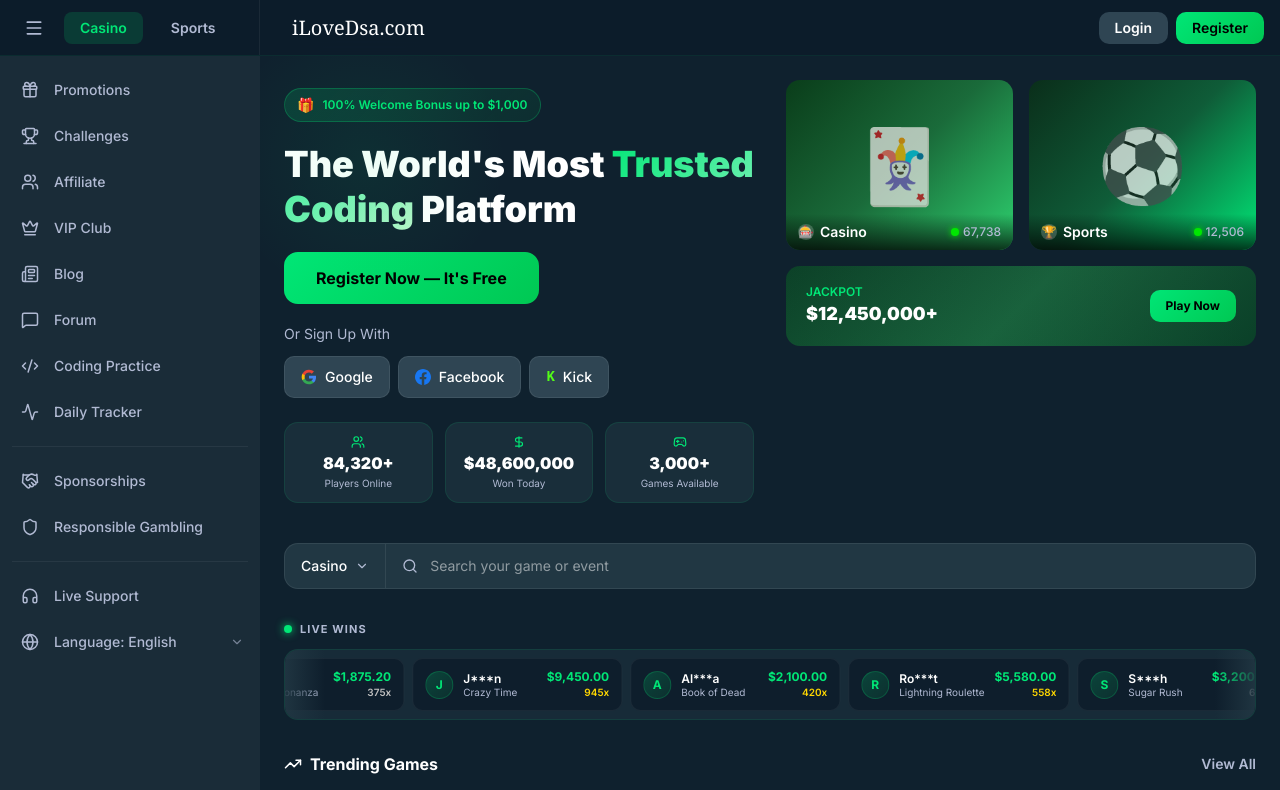
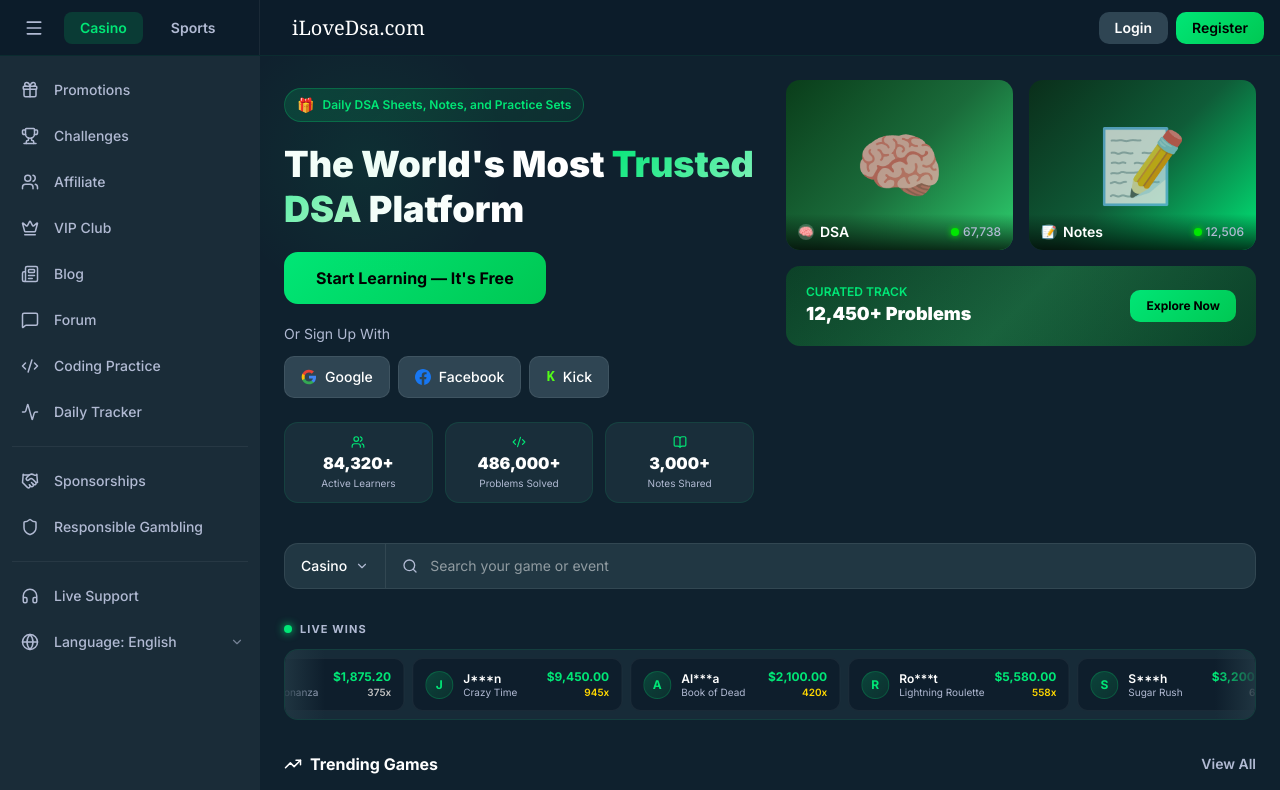
Before and after one commit to NitishLoveCode/NewUI, a Next.js app: page / in a window 1280 px wide. Shown: the top 790 px of the page. Built offline with nearby package versions, Linux system fonts and the light colour scheme.

Commit message:
changes made

```diff
--- a/components/hero/HeroSection.tsx
+++ b/components/hero/HeroSection.tsx
@@ -4,7 +4,7 @@
 import { motion, animate, useInView } from 'framer-motion';
 import PromoCard from './PromoCard';
 import SocialLoginButtons from './SocialLoginButtons';
-import { Users, DollarSign, Gamepad2 } from 'lucide-react';
+import { Users, Code2, BookOpen } from 'lucide-react';
 
 interface HeroSectionProps {
   onOpenAuth?: (tab: 'login' | 'register') => void;
@@ -43,9 +43,9 @@
 }
 
 const stats = [
-  { icon: Users, label: 'Players Online', value: 84_320, suffix: '+' },
-  { icon: DollarSign, label: 'Won Today', value: 48_600_000, prefix: '$', suffix: '' },
-  { icon: Gamepad2, label: 'Games Available', value: 3_000, suffix: '+' },
+  { icon: Users, label: 'Active Learners', value: 84_320, suffix: '+', prefix: '' },
+  { icon: Code2, label: 'Problems Solved', value: 486_000, suffix: '+', prefix: '' },
+  { icon: BookOpen, label: 'Notes Shared', value: 3_000, suffix: '+', prefix: '' },
 ];
 
 export default function HeroSection({ onOpenAuth }: HeroSectionProps) {
@@ -76,7 +76,7 @@
           >
             <span className="text-sm">🎁</span>
             <span className="text-xs font-semibold" style={{ color: '#00e676' }}>
-              100% Welcome Bonus up to $1,000
+              Daily DSA Sheets, Notes, and Practice Sets
             </span>
           </motion.div>
 
@@ -97,7 +97,7 @@
                 backgroundClip: 'text',
               }}
             >
-              {' '}Trusted Coding
+              {' '}Trusted DSA
             </span>
             {' '}Platform
           </motion.h1>
@@ -113,7 +113,7 @@
             className="self-start px-8 py-3.5 rounded-xl text-base font-bold text-black"
             style={{ background: 'linear-gradient(135deg, #00e676, #00c853)' }}
           >
-            Register Now — It&apos;s Free
+            Start Learning — It&apos;s Free
           </motion.button>
 
           {/* Social login */}
@@ -164,16 +164,16 @@
           className="grid grid-cols-2 gap-4"
         >
           <PromoCard
-            title="Casino"
+            title="DSA"
             players={67738}
             gradient="linear-gradient(135deg, #0a3d1a 0%, #1a6b3a 50%, #2dd06e 100%)"
-            icon="🃏"
+            icon="🧠"
           />
           <PromoCard
-            title="Sports"
+            title="Notes"
             players={12506}
             gradient="linear-gradient(135deg, #0a2e1a 0%, #0f5c38 50%, #00e676 100%)"
-            icon="⚽"
+            icon="📝"
           />
           {/* Extra wide jackpot promo */}
           <div
@@ -196,9 +196,9 @@
             >
               <div>
                 <p className="text-xs font-semibold" style={{ color: '#00e676' }}>
-                  JACKPOT
+                  CURATED TRACK
                 </p>
-                <p className="text-lg font-black text-white">$12,450,000+</p>
+                <p className="text-lg font-black text-white">12,450+ Problems</p>
               </div>
               <motion.button
                 whileHover={{ scale: 1.04, boxShadow: '0 0 20px rgba(0,230,118,0.45)' }}
@@ -207,7 +207,7 @@
                 className="px-4 py-2 rounded-lg text-xs font-bold text-black"
                 style={{ background: 'linear-gradient(135deg, #00e676, #00c853)' }}
               >
-                Play Now
+                Explore Now
               </motion.button>
             </div>
           </div>
@@ -226,7 +226,7 @@
         >
           <span className="text-sm">🎁</span>
           <span className="text-xs font-semibold" style={{ color: '#00e676' }}>
-            100% Bonus up to $1,000
+            Daily DSA Sheets, Notes, and Practice Sets
           </span>
         </div>
 
@@ -240,9 +240,9 @@
               backgroundClip: 'text',
             }}
           >
-            Trusted Casino
+            Trusted DSA
           </span>{' '}
-          &amp; Sportsbook
+          Platform
         </h1>
 
         <motion.button
@@ -255,7 +255,7 @@
             boxShadow: '0 4px 24px rgba(0,230,118,0.4)',
           }}
         >
-          Register Now — It&apos;s Free
+          Start Learning — It&apos;s Free
         </motion.button>
 
         {/* Mobile stats */}
@@ -289,16 +289,16 @@
 
         <div className="grid grid-cols-2 gap-3 w-full">
           <PromoCard
-            title="Casino"
+            title="DSA"
             players={67738}
             gradient="linear-gradient(135deg, #0a3d1a 0%, #1a6b3a 50%, #2dd06e 100%)"
-            icon="🃏"
+            icon="🧠"
           />
           <PromoCard
-            title="Sports"
+            title="Notes"
             players={12506}
             gradient="linear-gradient(135deg, #0a2e1a 0%, #0f5c38 50%, #00e676 100%)"
-            icon="⚽"
+            icon="📝"
           />
         </div>
       </div>
--- a/components/hero/PromoCard.tsx
+++ b/components/hero/PromoCard.tsx
@@ -34,7 +34,7 @@
       >
         <div className="flex items-center gap-1.5">
           <div className="w-4 h-4 rounded-full bg-white/20 flex items-center justify-center">
-            <span className="text-xs">{title === 'Casino' ? '🎰' : '🏆'}</span>
+            <span className="text-xs">{icon}</span>
           </div>
           <span className="text-sm font-semibold text-white">{title}</span>
         </div>
```
